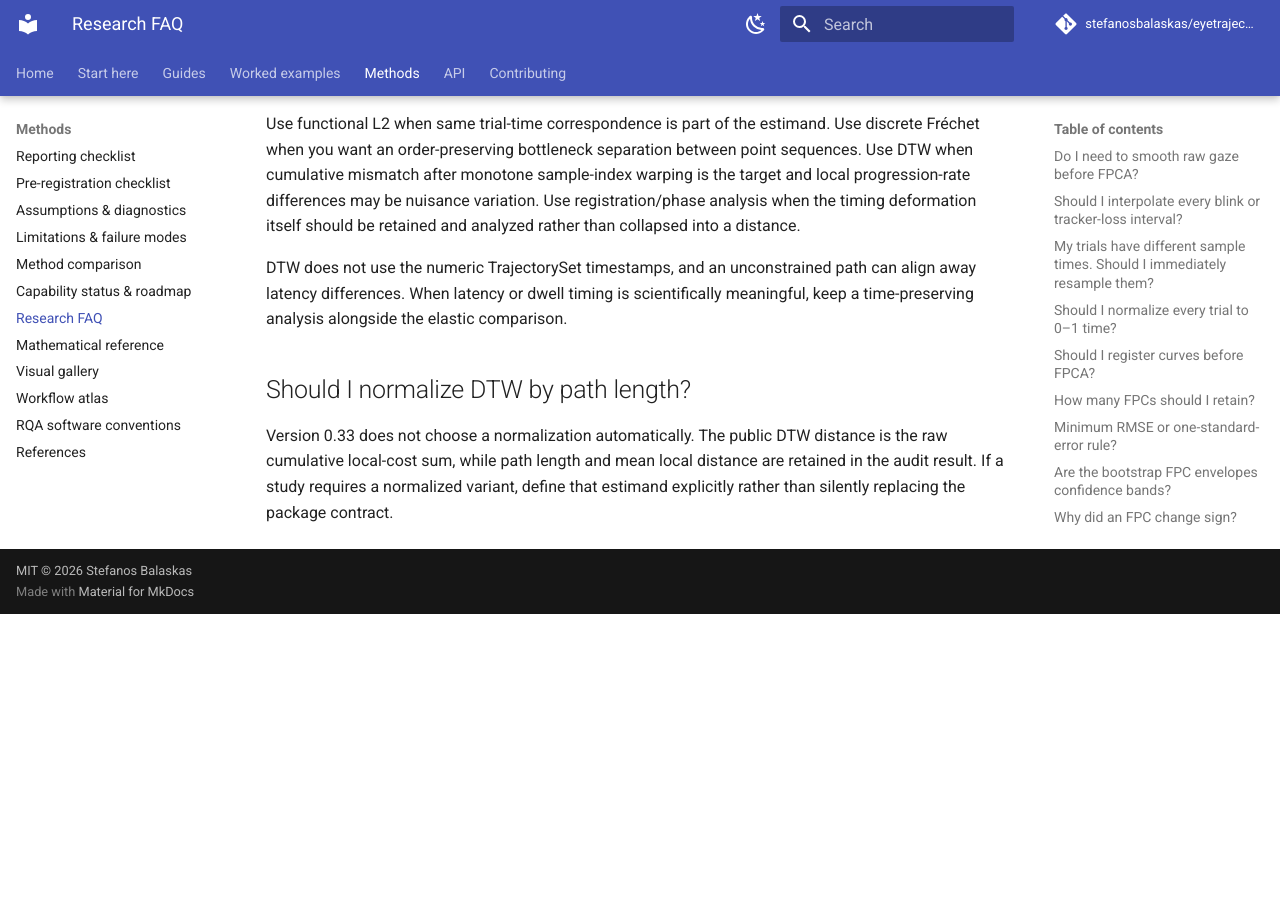
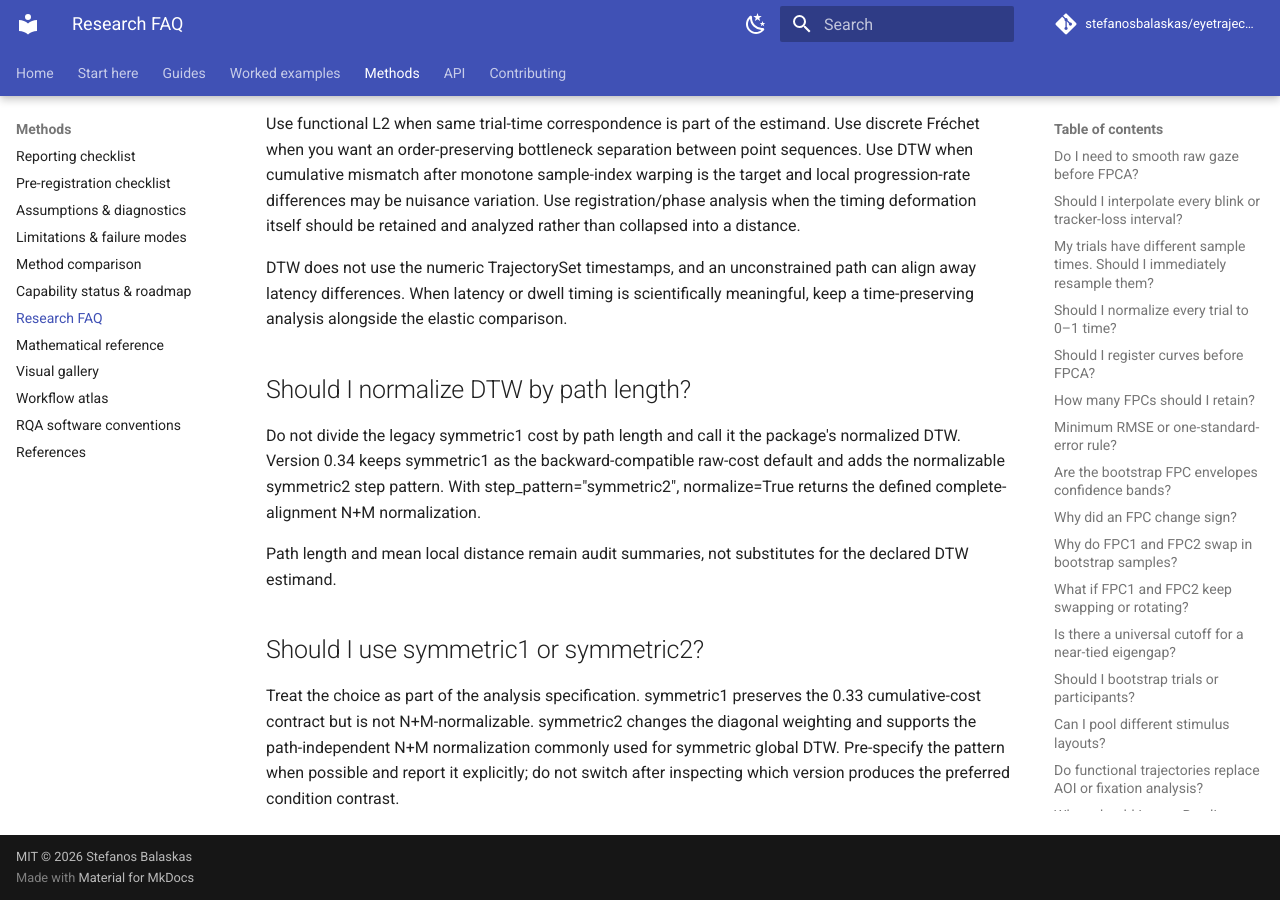
Before and after one commit to stefanosbalaskas/eyetrajectoriespy, an MkDocs documentation site: the page built from docs/methods/faq.md, in a window 1280 px wide and 900 px high, scrolled down 17707 px. Built offline with MkDocs 1.6.1 and Material for MkDocs 9.7.7, drawn with Linux system fonts in a browser that asks for light colours; comment, search, counter and statistics services are not loaded; before the commit the page ends 18321 px from its top, so only the background shows below that.

Commit message:
Clarify DTW normalization and step-pattern FAQ

```diff
--- a/docs/methods/faq.md
+++ b/docs/methods/faq.md
@@ -451,4 +451,10 @@ DTW does not use the numeric TrajectorySet timestamps, and an unconstrained path
 
 ## Should I normalize DTW by path length?
 
-Version 0.33 does not choose a normalization automatically. The public DTW distance is the raw cumulative local-cost sum, while path length and mean local distance are retained in the audit result. If a study requires a normalized variant, define that estimand explicitly rather than silently replacing the package contract.
+Do not divide the legacy symmetric1 cost by path length and call it the package's normalized DTW. Version 0.34 keeps symmetric1 as the backward-compatible raw-cost default and adds the normalizable symmetric2 step pattern. With step_pattern="symmetric2", normalize=True returns the defined complete-alignment N+M normalization.
+
+Path length and mean local distance remain audit summaries, not substitutes for the declared DTW estimand.
+
+## Should I use symmetric1 or symmetric2?
+
+Treat the choice as part of the analysis specification. symmetric1 preserves the 0.33 cumulative-cost contract but is not N+M-normalizable. symmetric2 changes the diagonal weighting and supports the path-independent N+M normalization commonly used for symmetric global DTW. Pre-specify the pattern when possible and report it explicitly; do not switch after inspecting which version produces the preferred condition contrast.
```
